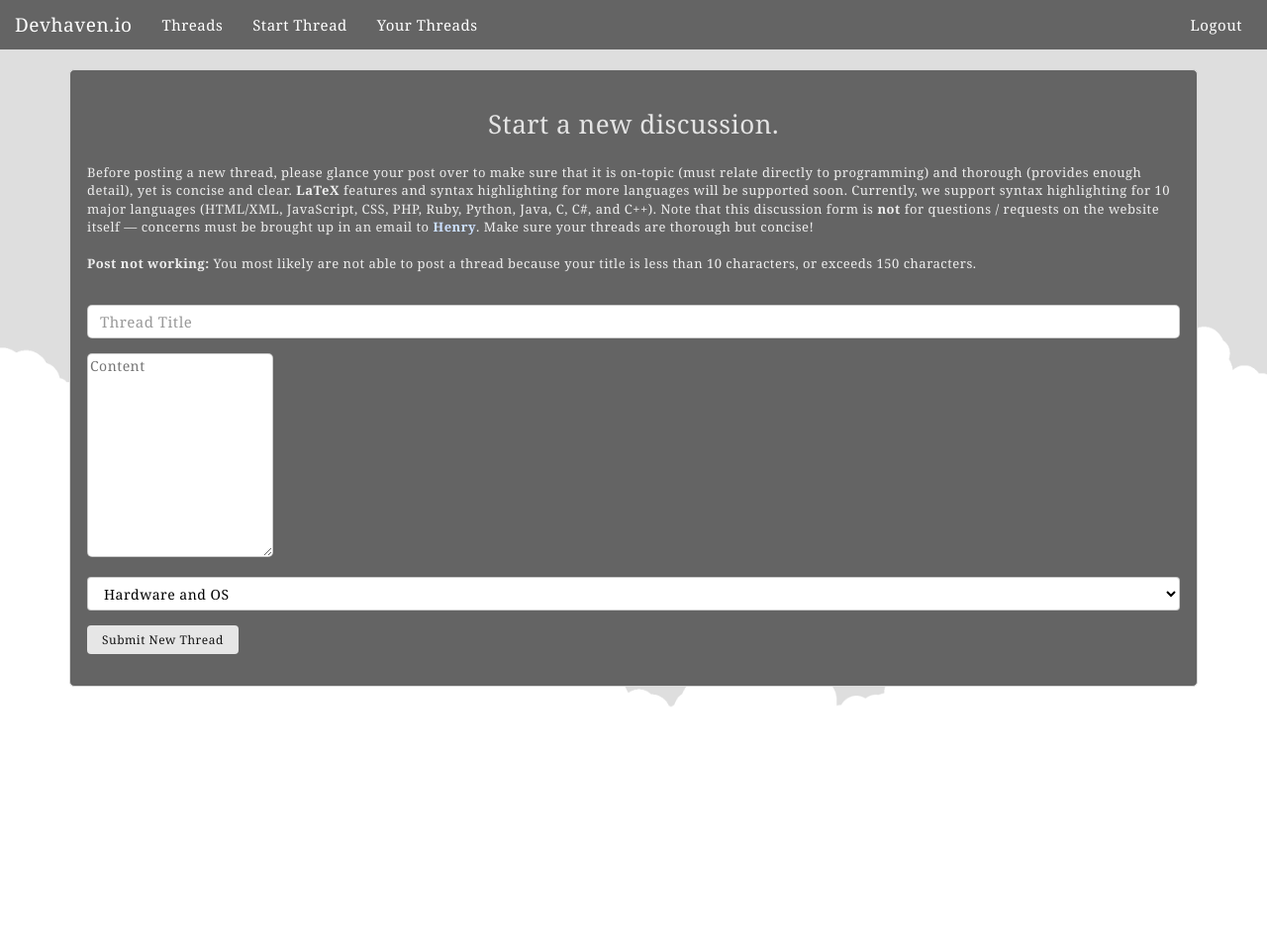
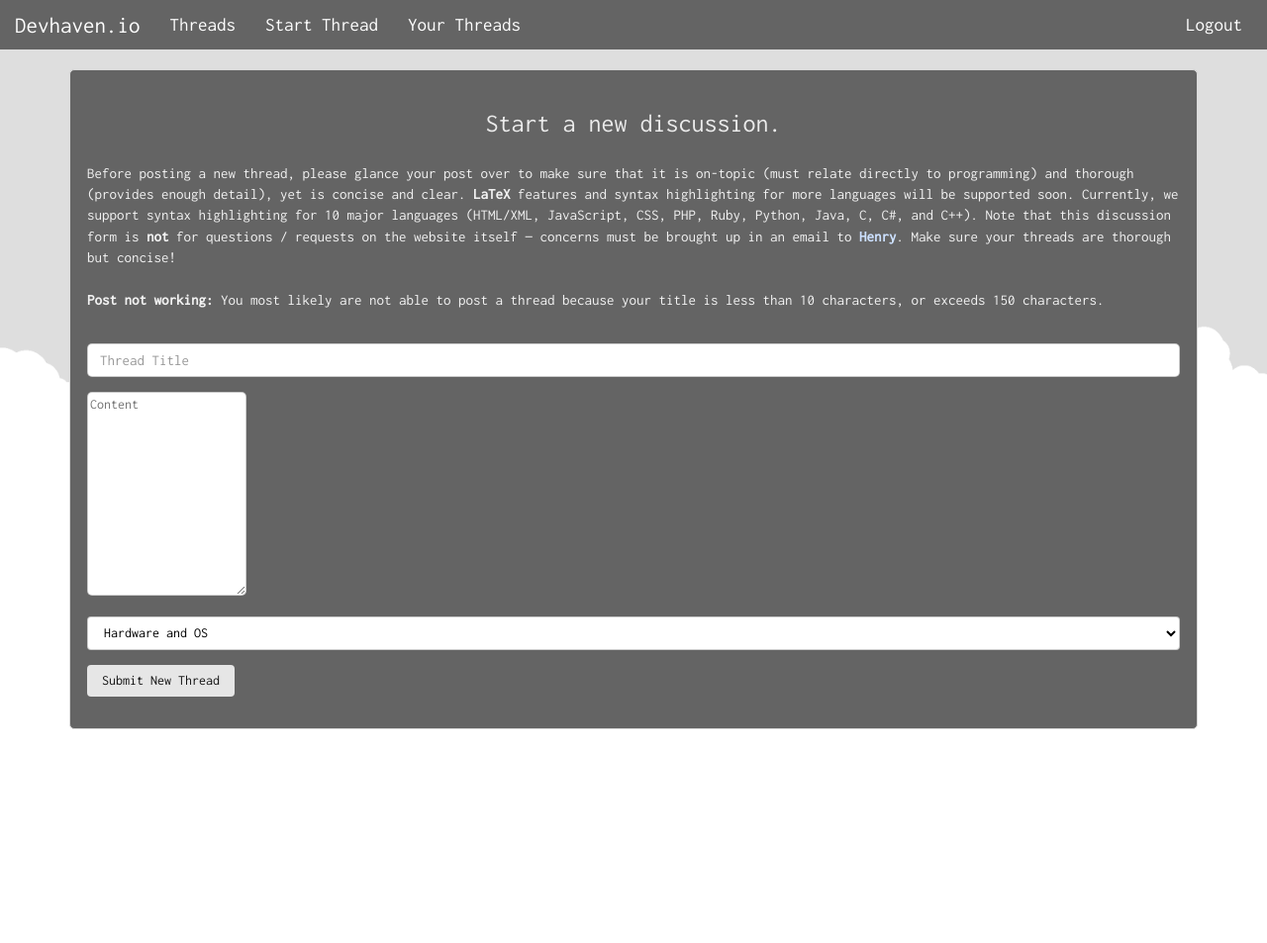
Before and after one commit to jscarty/Devhaven.io, a Django app: page /startthread/ in a window 1280 px wide. Shown: the whole page at 99% size. Run offline with Django 3.2, Linux system fonts and the light colour scheme; a user stored in the database is signed in; some libraries are stand-ins or nearby versions.

Commit message:
Changed styling

```diff
--- a/webapp/static/webapp/main.css
+++ b/webapp/static/webapp/main.css
@@ -14,8 +14,7 @@ body {
     width: 100%;
 }
 * {
-    letter-spacing: 0.5px;
-    font-family: "Georgia", Georgia, serif;
+    font-family: "Inconsolata", Inconsolata, monospace;
 }
 h1,
 h2,
@@ -46,14 +45,19 @@ select {
     border: 1px solid rgba(0, 0, 0, 0.2);
     color: black;
     border-radius: 5px;
+	font-size: 15px;
+}
+.posttitle {
+	line-height: 110%;
 }
 p,
 .row {
-    font-size: 13px;
+    font-size: 17px;
+    color: rgb(242, 242, 242);
 }
 textarea {
     resize: vertical;
-    font-family: Georgia, serif;
+    font-family: Inconsolata, monospace;
 }
 code {
     color: black;
@@ -110,26 +114,29 @@ input[type='password'] {
     border-bottom: 0;
 }
 .content {
-    font-family: Georgia, Georgia, serif;
-    font-size: 14px;
+    font-family: Inconsolata, Inconsolata, monospace;
+    font-size: 15px;
     border: 1px solid #bfbfbf;
     border-radius: 5px;
     padding: 17px;
     background-color: rgb(100, 100, 100);
-    color: rgb(238, 238, 238);
+    color: rgb(240, 240, 240);
+}
+#description {
+	font-size: 15px;
 }
 .content {
     width: 100%;
 }
 .navbar-brand {
-    font-size: 19px;
+    font-size: 23px;
 }
 .navbar {
     background: rgb(100, 100, 100);
     border: 0;
     border-radius: 0;
-    font-size: 15px;
-    font-family: "Georgia", Georgia;
+    font-size: 19px;
+    font-family: "Inconsolata", Inconsolata;
     z-index: 99;
 }
 .navbar-default .navbar-nav > li > a {
@@ -252,7 +259,7 @@ input[type='password'] {
     border-top-right-radius: 0;
 }
 #sign-up {
-    font-size: 12px;
+    font-size: 14px;
     padding-top: 6px;
     padding-bottom: 6px;
     padding-left: 15px;
@@ -272,13 +279,13 @@ input[type='password'] {
 }
 #right-float {
     float: right;
-    font-size: 13px;
+    font-size: 14px;
     padding: 5px;
     margin-left: 358px;
     border-radius: 4px;
 }
 textarea {
-    font-family: Georgia, serif;
+    font-family: Inconsolata, monospace;
     font-size: 14px;
 }
 #threadfeed div {
@@ -406,33 +408,34 @@ textarea {
     border: 1px solid #d9d9d9;
 }
 span[style] {
-    font-family: Georgia, Georgia !important;
+    font-family: Inconsolata, Inconsolata !important;
+	font-size: 16px !important;
 }
 font[style] {
-    font-family: Georgia, Georgia !important;
+    font-family: Inconsolata, Inconsolata !important;
 }
 font[face] {
-    font-family: Georgia, Georgia !important;
+    font-family: Inconsolata, Inconsolata !important;
 }
 .title-div {
     padding-top: 3px;
     padding-bottom: 15px;
-    font-family: "Georgia", Georgia;
-    color: rgb(228, 228, 228);
+    font-family: "Inconsolata", Inconsolata;
+    color: rgb(235, 235, 235);
 }
 .description-div {
-    font-family: "Georgia", Georgia;
+    font-family: "Inconsolata", Inconsolata;
     padding-bottom: 22px;
 }
 .title-div-2 {
     padding-top: 2px;
     padding-bottom: 22px;
-    color: rgb(228, 228, 228);
+    color: rgb(235, 235, 235);
 }
 .description-div-2 {
     padding-top: 2px;
     padding-bottom: 12px;
-    color: rgb(228, 228, 228);
+    color: rgb(235, 235, 235);
 }
 .form-register {
     border: 0;
--- a/webapp/templates/webapp/home.html
+++ b/webapp/templates/webapp/home.html
@@ -33,10 +33,10 @@
 
 <div id="about">
 <div id="aboutcontainer">
-<i>Devhaven.io</i> is a newly launched programming discussion forum created for programming enthusiasts. Registration is free, and members have full access to all of the programming threads of this site. All programming topics are allowed for discussion, from operating Systems to Web Development. In addition, Devhaven.io has advanced formatting and syntax highlighting inside its text editor for creating threads and responses, making discussion quick and easy.<br><br><div style="font-size: 80%;">
-- Made by <a href="mailto:henry.david.zhu@gmail.com" style="color: white;"><u>Henry Zhu</u></a> (Back End) and Owen Cheung (Front End)</div></div></div>
+<i>Devhaven.io</i> is a newly launched programming discussion forum created for programming enthusiasts. Registration is free, and members have full access to all of the programming threads of this site. All programming topics are allowed for discussion, from operating Systems to Web Development. In addition, Devhaven.io has advanced formatting and syntax highlighting inside its text editor for creating threads and responses, making discussion quick and easy.<br><br>
+- Made by <a href="mailto:henry.david.zhu@gmail.com" style="color: white;"><u>Henry Zhu</u></a> (Back End) and Owen Cheung (Front End)</div></div>
 <div id="donate">
-  <div id="donatecontainer"><div align="center">Donations are very much appreciated.</div>
+  <div id="donatecontainer"><div align="center">Donations are very much appreciated!</div>
     <div align="center" id="donatebutton">
       <form action="https://www.paypal.com/cgi-bin/webscr" method="post" target="_top">
         <input type="hidden" name="cmd" value="_s-xclick">
--- a/webapp/templates/webapp/index.html
+++ b/webapp/templates/webapp/index.html
@@ -16,6 +16,7 @@
     <script src={% static 'webapp/prism.js' %}></script>
     <script src="//cdn.tinymce.com/4/tinymce.min.js"></script>
     <meta name="viewport" content="width=device-width">
+    <link href='https://fonts.googleapis.com/css?family=Inconsolata' rel='stylesheet' type='text/css'>
 	  <link rel="stylesheet" type="text/css" href="{% static 'webapp/main.css' %}" />
 
     <script>
--- a/webapp/templates/webapp/startthread.html
+++ b/webapp/templates/webapp/startthread.html
@@ -4,10 +4,10 @@
 <script>
   tinymce.init({ selector:'textarea',
   plugins: "codesample link",
-  toolbar: "styleselect | undo redo | removeformat | bold italic underline |  aligncenter alignjustify  | bullist numlist outdent indent | link | fontsizeselect | codesample",
-  content_css: "../static/webapp/custom_content.css",
+  toolbar: "styleselect | undo redo | removeformat | bold italic underline |  aligncenter alignjustify  | bullist numlist outdent indent | link | codesample",
+  content_css: "../static/webapp/custom_content.css,http://fonts.googleapis.com/css?family=Inconsolata",
   'paste_remove_spans': true,
-  fontsize_formats: "13px 18px 21px",
+  fontsize_formats: "16px",
   style_formats:
    [
       {
@@ -99,8 +99,8 @@
    ],
   setup : function(ed) {
      ed.on('init', function(ed) {
-      ed.target.editorCommands.execCommand("fontName", false, "Georgia");
-      ed.target.editorCommands.execCommand("fontSize", false, "13px");
+      ed.target.editorCommands.execCommand("fontName", false, "Inconsolata");
+      ed.target.editorCommands.execCommand("fontSize", false, "16px");
      });
     }
   });
@@ -207,7 +207,7 @@
 
   {% if not authenticated %}
 <div class="container">
-  <div class="content">
+  <div class="content" style="font-size: 16px;">
     You must be a registered user to post.
   </div>
 </div>
--- a/webapp/templates/webapp/threadfeed.html
+++ b/webapp/templates/webapp/threadfeed.html
@@ -32,10 +32,11 @@
 <div class="container">
   <div class="content" id="threadfeed">
     <p></p>
+      <hr>
 {% for post in posts %}
   <div class="raleway">
     <div class="postdiv" style="position: relative;">
-        <p><a href="../thread/{{ post.slug }}" class="postlink"><u>{{ post.title }}</u></a></p>
+        <div class="posttitle"><p><a href="../thread/{{ post.slug }}" class="postlink">{{ post.title }}</a></p></div>
         <p align="right">Written by <i>{{ post.author }}</i> on {{ post.created_on }}</p>
         <p align="right">Posted in <span class="green">{{ post.field }}</span></p>
         {% if post.commentCount > 0 %}
--- a/webapp/templates/webapp/yourthreads.html
+++ b/webapp/templates/webapp/yourthreads.html
@@ -36,7 +36,7 @@
 {% for post in posts %}
   <div class="raleway">
     <div class="postdiv" style="position:relative;">
-        <p><a href="../thread/{{ post.slug }}" class="postlink"><u>{{ post.title }}</u></a></p>
+        <div class="posttitle"><p><a href="../thread/{{ post.slug }}" class="postlink">{{ post.title }}</a></p></div>
         <p align="right">Written on {{ post.created_on }}</p>
         <p align="right">Posted in <span class="green">{{ post.field }}</span></p>
         {% if post.commentCount > 0 %}
```
Also changed, not shown: other parts of webapp/static/webapp/main.css (+48 -25 lines), webapp/static/webapp/custom_content.css (+4 -4 lines), webapp/templates/webapp/responseedit.html (+5 -5 lines), webapp/templates/webapp/threadedit.html (+5 -5 lines), webapp/templates/webapp/threadlist.html (+6 -6 lines).
